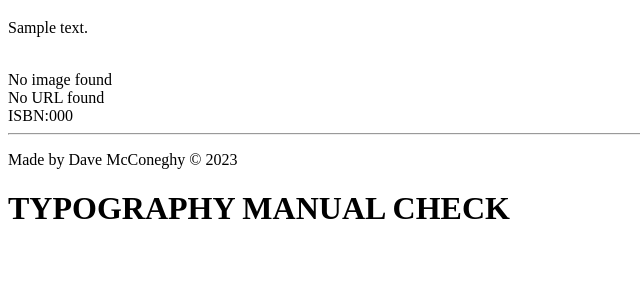
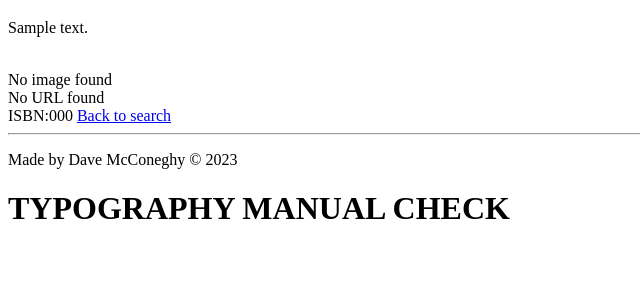
Before and after one commit to dmcconeghy/bookshelf, a Flask app: page /catalog/1 in a window 1280 px wide. Shown: the part 216-516 px from the top of the page, without its empty margins (0-640 px from the left). Run offline with Flask 3, Linux system fonts and the light colour scheme; tables that the repository leaves empty hold one stand-in row (values such as "Sample post"); some libraries are stand-ins or nearby versions.

Commit message:
Updates book template for upcoming model adjustments

```diff
--- a/templates/book.j2
+++ b/templates/book.j2
@@ -15,6 +15,7 @@
 {% endblock %}
 
 {% block main %}
+    <div className="book">
 
     <h1>
         {% if book.title is none %}
@@ -49,6 +50,9 @@
 
     {% endif %}
 
+    <a href="{{ url_for('index') }}">Back to search</a>
+    </div>
+
 {% endblock %}
 
 {#
```
